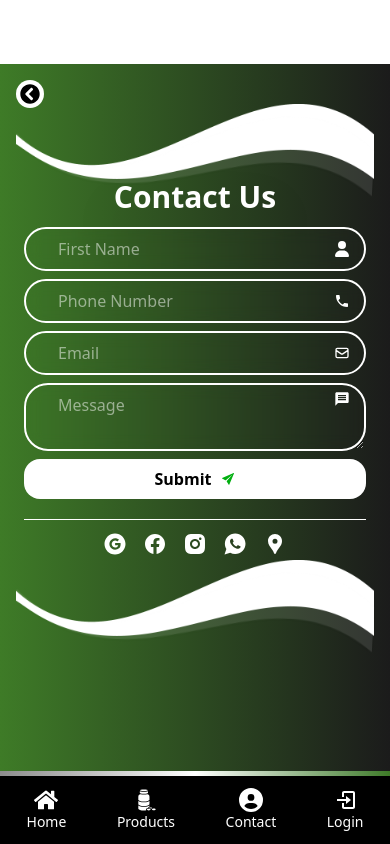
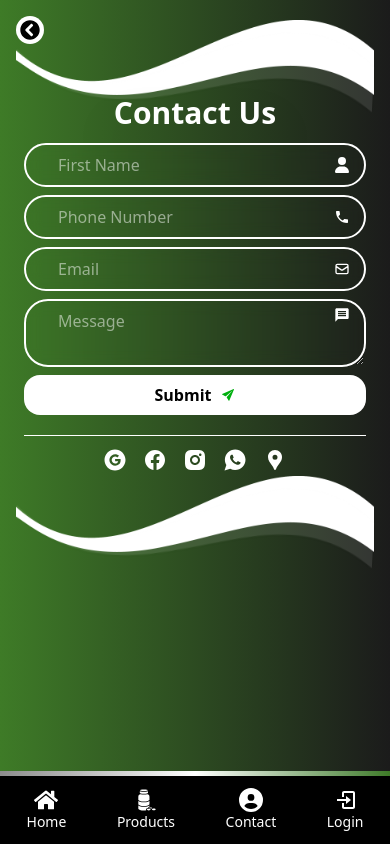
Before and after one commit to sonadslva/Chasam, a React (Vite) app: page /contact in a window 390 px wide. Built offline with nearby package versions, Linux system fonts and the light colour scheme; no server answers.

Commit message:
25 Commit

```diff
--- a/src/App.jsx
+++ b/src/App.jsx
@@ -73,7 +73,7 @@ const MainLayout = () => {
     <div className="flex min-h-screen bg-white">
       {showNavbar && (
         <>
-          <div className="md:hidden fixed top-0 left-0 w-full z-50 bg-white">
+          <div className="md:hidden fixed bottom-0 left-0 w-full z-50 bg-white">
             <Navbar />
           </div>
 
@@ -84,7 +84,7 @@ const MainLayout = () => {
       )}
 
       {/* Main Content */}
-      <div className={`flex-1 w-full ${showNavbar ? 'md:ml-[15%] pt-16 md:pt-0' : ''} overflow-x-hidden`}>
+      <div className={`flex-1 w-full ${showNavbar ? 'md:ml-[15%] md:pt-0' : ''} overflow-x-hidden`}>
         {showIntro ? (
           <Introduction />
         ) : (
--- a/src/components/Contact.jsx
+++ b/src/components/Contact.jsx
@@ -50,8 +50,8 @@ const Contact = () => {
   };
 
   return (
-    <div className="h-full ContactBg relative bgGradient mix-blend-multiply md:max-w-[1400px] md:mx-auto w-full  md:ml-[2px] overflow-y-hidden">
-      <div className="flex flex-col items-center justify-center py-10 px-4 w-full max-w-[1400px] mx-auto">
+    <div className="h-full ContactBg relative bgGradient mix-blend-multiply md:max-w-[1400px] md:mx-auto w-full md:ml-[2px] overflow-y-hidden">
+      <div className="flex flex-col items-center justify-center py-5 px-4 w-full max-w-[1400px] mx-auto">
         <a href="/">
           <div className="absolute top-4 left-4 text-xl bg-[#fff] p-1 rounded-full">
             <FaChevronCircleLeft />
--- a/src/components/DesktopNavbar.jsx
+++ b/src/components/DesktopNavbar.jsx
@@ -14,7 +14,7 @@ const DesktopNavbar = () => {
   };
 
   return (
-    <div className='fixed top-0 bottom-0 left-0 w-[15%] z-50'>
+    <div className='hidden md:block fixed top-0 bottom-0 left-0 w-[15%] z-50'>
       <div className='h-screen'>
         <nav className='w-full bg-gradient-to-b from-[#8d8d8d] via-[#ffffff] to-[#3E7B27] backdrop-blur-3xl h-full'>
           <div className='w-full h-full bg-black text-white md:bg-white md:text-black flex flex-col'>
--- a/src/components/Home.jsx
+++ b/src/components/Home.jsx
@@ -66,7 +66,7 @@ const Home = () => {
 
   return (
     <div className="w-full h-full overflow-x-hidden ">
-      <div className="relative w-full h-full overflow-x-hidden">
+      <div className="relative w-full h-full overflow-x-hidden pt-0">
         <div className="absolute top-0 bottom-0 left-0 right-0">
           <img
             src="https://img.freepik.com/free-vector/hand-drawn-olive-green-background_23-2149725222.jpg?t=st=1739964142~exp=1739967742~hmac=2bc705054c2a2430867275dad61e87e6b18ad0dda207c3f165ca54f906f8a593&w=1060"
--- a/src/components/PopUp.jsx
+++ b/src/components/PopUp.jsx
@@ -142,7 +142,7 @@ useEffect(() => {
             opacity: 1,
             transition: { duration: 1.2, ease: "backInOut" },
           }}
-          className="fixed w-[95%] md:w-[50%] md:flex md:flex-col md:justify-center mx-auto top-[30%] md:top-[50%] md:-translate-y-1/2 bottom-0 md:bottom-auto rounded-t-3xl z-[998] popUpBg bg-[#fff] backdrop-blur-sm overflow-y-auto md:overflow-y-visible scrollBar max-h-[90vh] md:max-h-[90vh]"
+          className="fixed w-[95%] md:w-[50%] md:flex md:flex-col md:justify-center mx-auto top-[2%] md:top-[50%] md:-translate-y-1/2 bottom-0 md:bottom-auto rounded-t-3xl z-[998] popUpBg bg-[#fff] backdrop-blur-sm overflow-y-auto md:overflow-y-visible scrollBar max-h-[90vh] md:max-h-[90vh]"
           >
           <div className="w-full h-full overflow-y-auto scrollBar ">
             <div className="flex pt-4 pl-4 mb-5">
--- a/src/components/Products.jsx
+++ b/src/components/Products.jsx
@@ -167,7 +167,7 @@ const Products = () => {
 
 
   return (
-    <div className="w-full min-h-screen bg-white relative">
+    <div className="w-full min-h-screen bg-white relative pt-4">
       <div className="absolute top-0 bottom-0 left-0 right-0">
         <img
           src="https://img.freepik.com/free-vector/hand-drawn-olive-green-background_23-2149725222.jpg?t=st=1739964142~exp=1739967742~hmac=2bc705054c2a2430867275dad61e87e6b18ad0dda207c3f165ca54f906f8a593&w=1060"
--- a/src/index.css
+++ b/src/index.css
@@ -90,3 +90,8 @@
   td,th{
     border: 1px solid black;
   }
+  body, html {
+    margin: 0;
+    padding: 0;
+    overflow-x: hidden;
+  }
```
Also changed, not shown: 5 other files (tests, documents, lock files or other folders).
